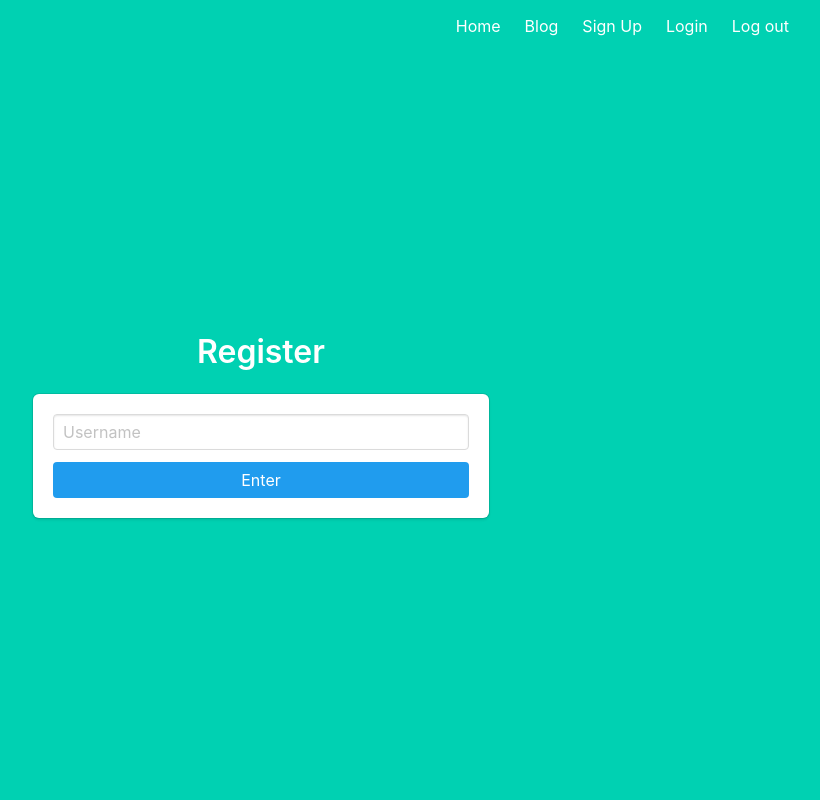
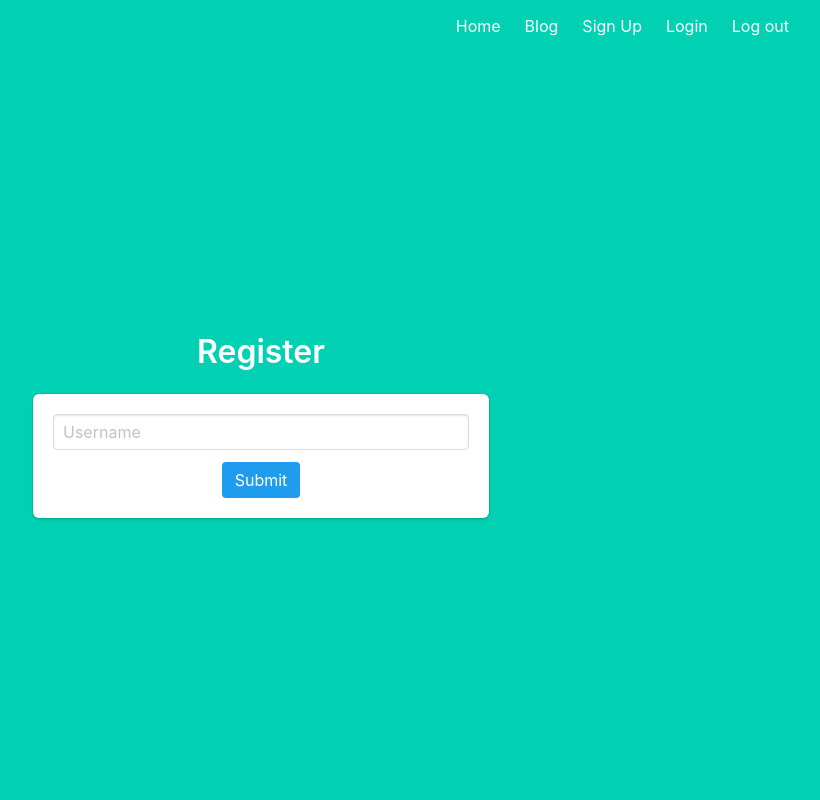
Before and after one commit to NateHartley/csc2031blogpractical, a Flask app: page /register in a window 1280 px wide. Shown: the whole page, without its empty margins (427-1247 px from the left). Run offline with Flask 2, Linux system fonts and the light colour scheme.

Commit message:
Emails/usernames can now be entered into the website on the register page and stored. The form also has a GET method and a POST method.

```diff
--- a/app.py
+++ b/app.py
@@ -2,6 +2,7 @@ import socket
 from flask import Flask, render_template
 
 app = Flask(__name__)
+app.config['SECRET_KEY'] = 'LongAndRandomSecretKey'
 
 
 @app.route('/')
--- /dev/null
+++ b/requirements.txt
@@ -0,0 +1,2 @@
+WTForms
+Flask-WTF
--- a/templates/register.html
+++ b/templates/register.html
@@ -8,11 +8,12 @@
 
             <form method="POST">
                 <div class="field">
+                    {{ form.csrf_token() }}
                     <div class="control">
-                        <input class="input" type="text" name="username" placeholder="Username">
+                       {{ form.username(class="input", placeholder="Username") }}
                     </div>
                 </div>
-                <button class="button is-block is-info is-fullwidth">Enter</button>
+               {{ form.submit(class="button is-info is-centered") }}
             </form>
 
         </div>
--- /dev/null
+++ b/users/forms.py
@@ -0,0 +1,7 @@
+from flask_wtf import FlaskForm
+from wtforms import StringField, SubmitField
+
+
+class RegisterForm(FlaskForm):
+    username = StringField()
+    submit = SubmitField()
--- a/users/views.py
+++ b/users/views.py
@@ -1,11 +1,19 @@
-from flask import Blueprint, render_template
+from flask import Blueprint, render_template, request
+from users.forms import RegisterForm
 
 users_blueprint = Blueprint('users', __name__, template_folder='templates')
 
 
-@users_blueprint.route('/register')
+@users_blueprint.route('/register', methods=['GET', 'POST'])
 def register():
-    return render_template('register.html')
+    form = RegisterForm()
+
+    if form.validate_on_submit():
+        username = request.form.get('username')
+        print(username)
+        return login()
+
+    return render_template('register.html', form=form)
 
 
 @users_blueprint.route('/login')
```
